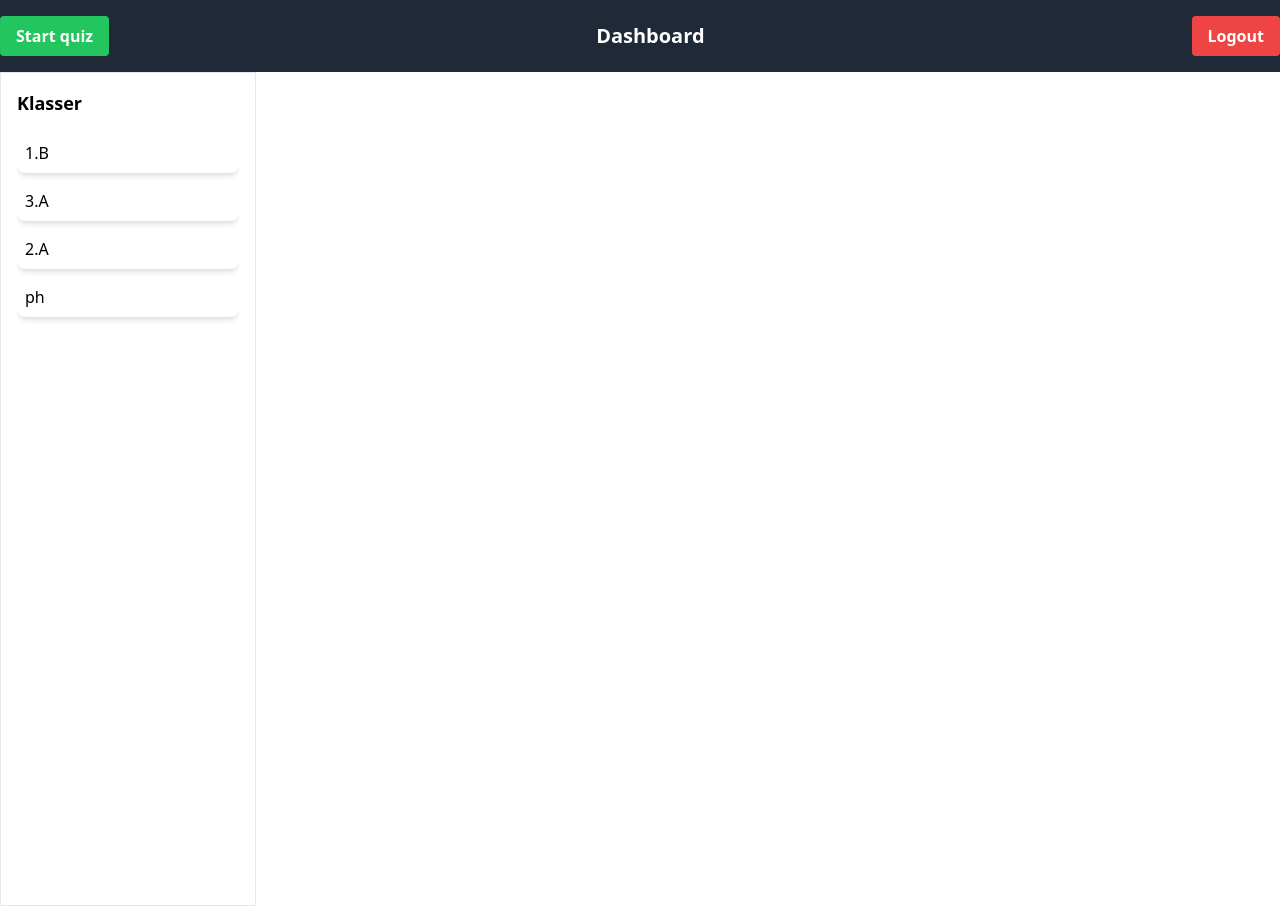
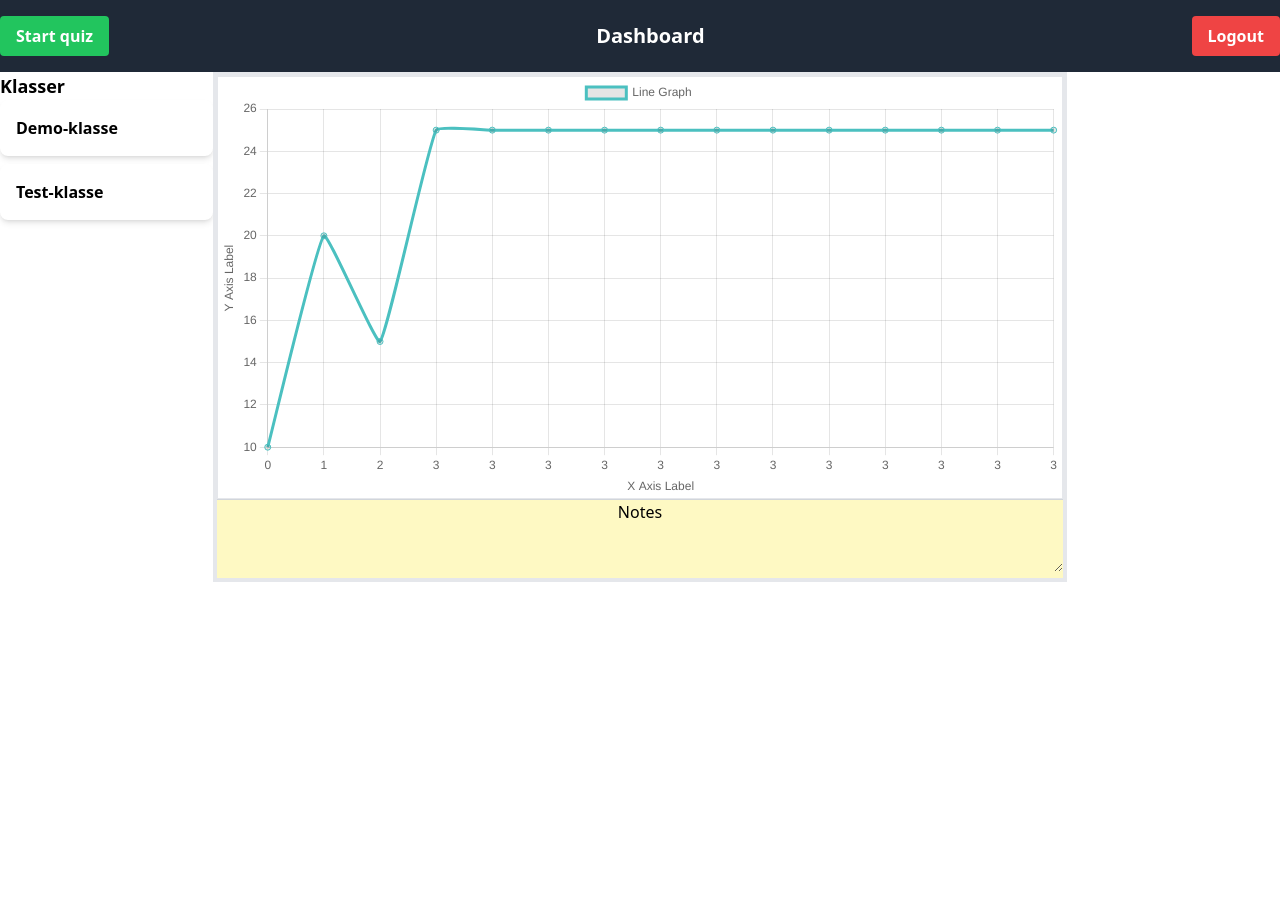
Before and after one commit to Mads866f/PL-project, a Next.js app: page /admin in a window 1280 px wide. After the commit the page ends 800 px from the top, so only its background shows below. Built offline with nearby package versions, Linux system fonts and the light colour scheme.

Commit message:
rework of the class column

```diff
--- /dev/null
+++ b/src/app/admin/components/LineGraph.jsx
@@ -0,0 +1,41 @@
+"use client";
+import React from 'react';
+import { Line } from 'react-chartjs-2';
+import Chart from 'chart.js/auto';
+
+const LineGraph = ({ data }) => {
+    const chartData = {
+        labels: data.map(point => point.x),
+        datasets: [
+            {
+                label: 'Line Graph',
+                data: data.map(point => point.y),
+                fill: false,
+                borderColor: 'rgb(75, 192, 192)',
+                tension: 0.1
+            }
+        ]
+    };
+
+    const options = {
+        scales: {
+            x: {
+                title: {
+                    display: true,
+                    text: 'X Axis Label'
+                }
+            },
+            y: {
+                title: {
+                    display: true,
+                    text: 'Y Axis Label'
+                }
+            },
+            maintainAspectRatio: false
+        }
+    };
+
+    return <Line data={chartData} options={options} />;
+};
+
+export default LineGraph;
--- a/src/app/components/AdminDashboard.js
+++ b/src/app/components/AdminDashboard.js
@@ -1,13 +1,55 @@
 import React from "react";
 import AdminHeader from "./Adminheader"
 import ClassColumn from "./ClassColumn";
+import LineGraph from "@/app/admin/components/LineGraph";
 
 const AdminDashboard = () => {
+    const data = [
+        { x: 0, y: 10 },
+        { x: 1, y: 20 },
+        { x: 2, y: 15 },
+        { x: 3, y: 25 },
+        { x: 3, y: 25 },
+        { x: 3, y: 25 },
+        { x: 3, y: 25 },
+        { x: 3, y: 25 },
+        { x: 3, y: 25 },
+        { x: 3, y: 25 },
+        { x: 3, y: 25 },
+        { x: 3, y: 25 },
+        { x: 3, y: 25 },
+        { x: 3, y: 25 },
+        { x: 3, y: 25 },
+        // Add more data points as needed
+    ];
+
   return (
-    <div className="flex flex-wrap">
-    <AdminHeader/>
-    <ClassColumn/>
-  </div>
+      <div className="max-h-screen max-w-screen">
+        <div className="">
+            <AdminHeader/>
+        </div>
+          <div className="flex flex-row">
+              <div className="w-1/6 h-[calc(100vh-74px)] overflow-y-scroll">
+                  <ClassColumn/>
+              </div>
+              <div className="w-4/6">
+                  <div className="flex flex-col border-4">
+                      <div className="bg-white border">
+                          <LineGraph data={data}/>
+                      </div>
+                      <div className="bg-gray-100 border-t border-gray-300">
+                          <div className="h-full bg-yellow-100">
+                              <div className="flex items-center justify-center">
+                                  Notes
+                              </div>
+                              <textarea className="w-full bg-yellow-100">
+                              </textarea>
+                          </div>
+                      </div>
+                  </div>
+              </div>
+          </div>
+      </div>
   );
 };
 
--- a/src/app/components/Adminheader.jsx
+++ b/src/app/components/Adminheader.jsx
@@ -6,13 +6,10 @@ const Header = () => {
   return (
     <header className="w-full bg-gray-800 text-white py-4">
       <div className="container mx-auto flex justify-between items-center">
-        {/* Right side with the logout button */}
         <Link href="admin/1" className="bg-green-500 hover:bg-green-600 text-white font-semibold py-2 px-4 rounded">
           Start quiz
         </Link>
-        {/* Left side with the title */}
         <h1 className="text-xl font-semibold">Dashboard</h1>
-        {/* Right side with the logout button */}
         <Link href="/" className="bg-red-500 hover:bg-red-600 text-white font-semibold py-2 px-4 rounded">
         Logout
         </Link>
--- a/src/app/components/ClassColumn.jsx
+++ b/src/app/components/ClassColumn.jsx
@@ -3,16 +3,17 @@ import Groups from './Groups';
 
 const ClassColumn = () => {
   const title = "Klasser";
-  const entries = ["1.B", "3.A", "2.A","ph"];
+    const entries = [
+        { name: "Demo-klasse", subItems: ["Sub-item 1", "Sub-item 2", "Sub-item 3"] },
+        { name: "Test-klasse", subItems: ["Sub-item A", "Sub-item B", "Sub-item C"] }
+    ];
 
   return (
-    <div className="w-full md:w-1/5 p-4 border">
-      <div className="max-h-screen h-screen overflow-y-auto">
-        {/* Title */}
-        <h2 className="text-lg font-semibold mb-4">{title}</h2>
-        {/* Entries */}
+    <div className="">
+      <div className="">
+        <h2 className="text-lg font-semibold">{title}</h2>
         {entries.map((entry, index) => (
-            <Groups key={index} groupName={entry}/>
+            <Groups key={index} groupName={entry.name} subItems={entry.subItems}/>
         ))}
       </div>
     </div>
--- a/src/app/components/Groups.jsx
+++ b/src/app/components/Groups.jsx
@@ -1,7 +1,8 @@
 "use client";
 import React, { useState } from "react";
+import Link from 'next/link';
 
-const Groups = ({ index, groupName }) => {
+const Groups = ({ groupName, subItems }) => {
     const [showMembers, setShowMembers] = useState(false);
 
     const toggleShowMembers = () => {
@@ -9,13 +10,15 @@ const Groups = ({ index, groupName }) => {
     };
 
     return (
-        <div className="bg-white hover:bg-gray-200 rounded-lg shadow-md p-2 mb-2" onClick={toggleShowMembers}>
-            <p>{groupName}</p>
+        <div className="bg-white hover:bg-gray-200 rounded-lg shadow-md p-4 mb-2 cursor-pointer" onClick={toggleShowMembers}>
+            <p className="font-semibold">{groupName}</p>
             {showMembers && (
-                <ul>
-                    <li>Sub-item 1</li>
-                    <li>Sub-item 2</li>
-                    <li>Sub-item 3</li>
+                <ul className="mt-2">
+                    {subItems.map((item, index) => (
+                        <li key={index} className="mb-1">
+                            <a className="text-blue-500 hover:underline">{item}</a>
+                        </li>
+                    ))}
                 </ul>
             )}
         </div>
--- a/src/app/testfolder/components/Counter.jsx
+++ /dev/null
@@ -1,14 +0,0 @@
-'use client'
-
-import { useState } from 'react'
-
-export default function Counter() {
-    const [count, setCount] = useState(0)
-
-    return (
-        <div>
-            <p>You clicked {count} times</p>
-            <button onClick={() => setCount(count + 1)}>Click me</button>
-        </div>
-    )
-}
--- a/src/app/testfolder/page.js
+++ /dev/null
@@ -1,8 +0,0 @@
-import Counter from "@/app/testfolder/components/Counter";
-
-
-export default function testfolder() {
-    return (
-        <Counter/>
-    );
-}
```
